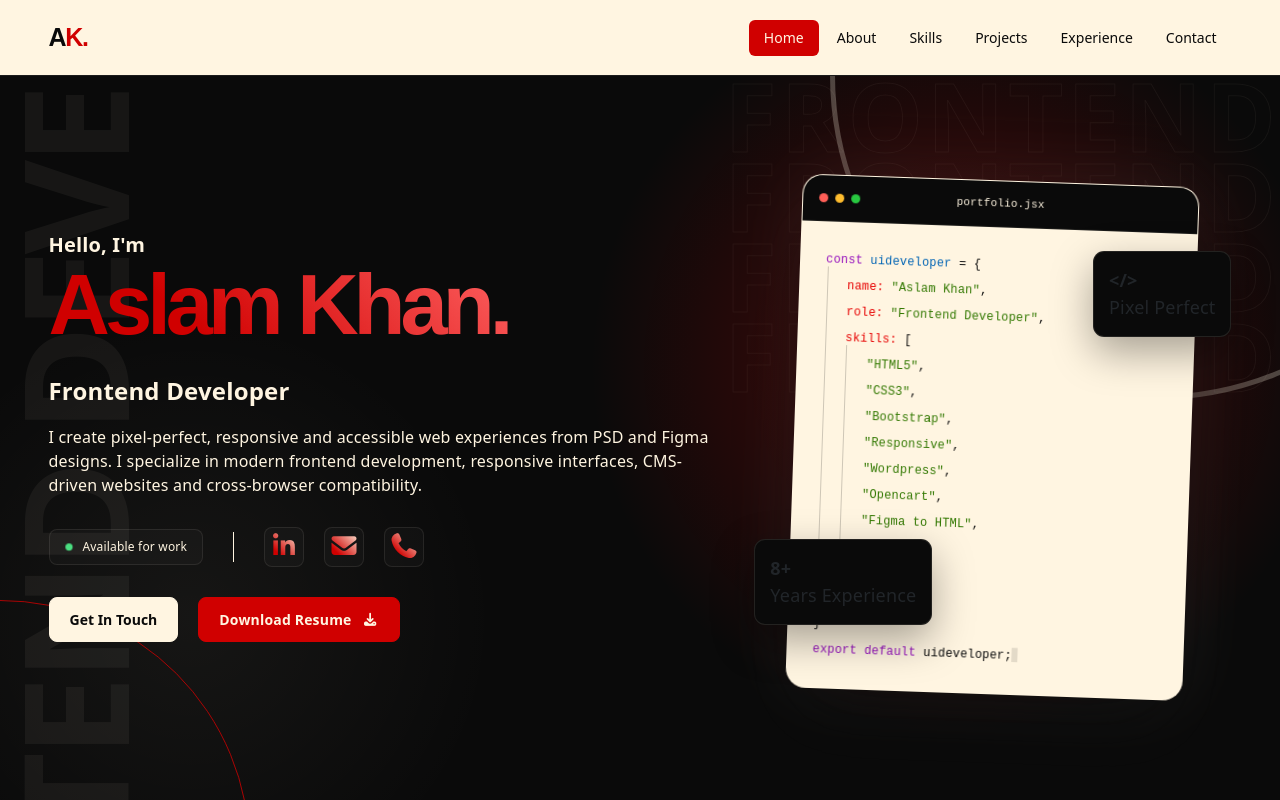
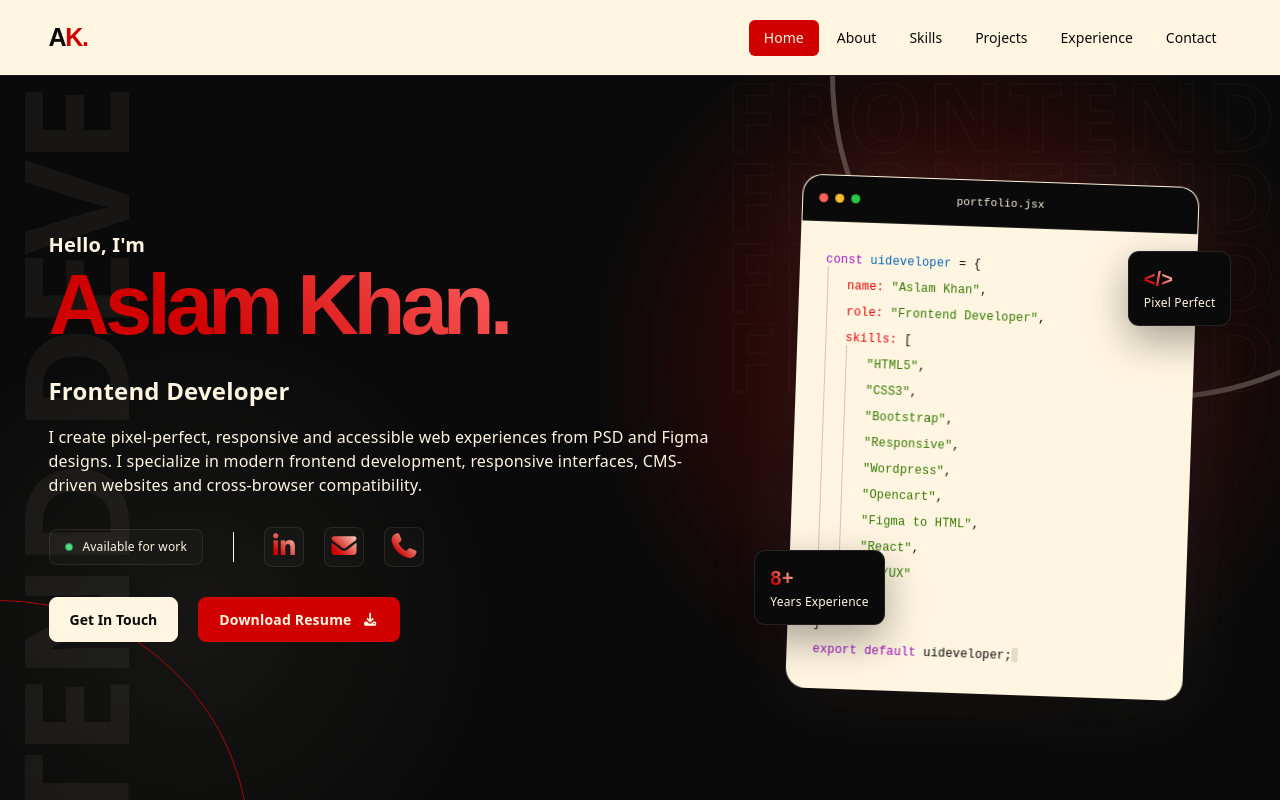
Before and after one commit to aslam-abrar/portfolio, a React app: page / in a window 1280 px wide. Built offline with nearby package versions, Linux system fonts and the light colour scheme; the HTML template or start-up script is replaced by a standard one.

Commit message:
Update Banner.jsx

```diff
--- a/src/components/Banner.jsx
+++ b/src/components/Banner.jsx
@@ -184,15 +184,14 @@ function Banner({ setActiveSection }) {
                   </div>
                 </div>
 
-                {/* Floating Card 1 */}
+                {/* Floating Cards */}
                 <div className="floating-card d-flex flex-column card-one">
-                  <strong>8+</strong>
-                  <span>Years Experience</span>
+                  <p><span>8+</span></p>
+                  <p>Years Experience</p>
                 </div>
-                {/* Floating Card 2 */}
                 <div className="floating-card d-flex flex-column card-two">
-                  <strong>&lt;/&gt;</strong>
-                  <span>Pixel Perfect</span>
+                  <p><span>&lt;/&gt;</span></p>
+                  <p>Pixel Perfect</p>
                 </div>
               </div>
             </div>
```
